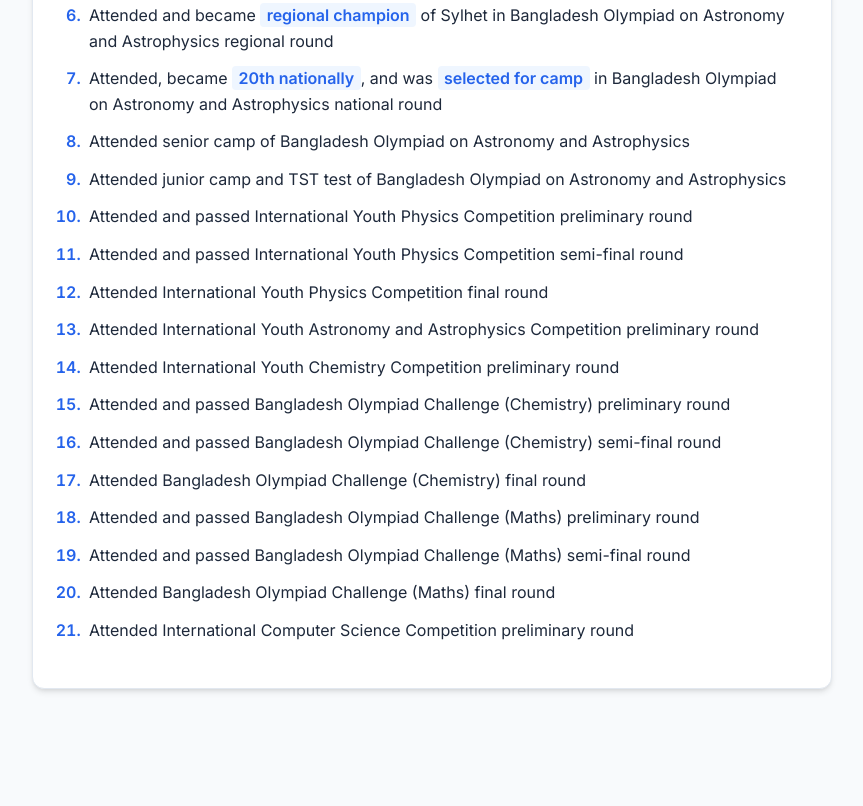
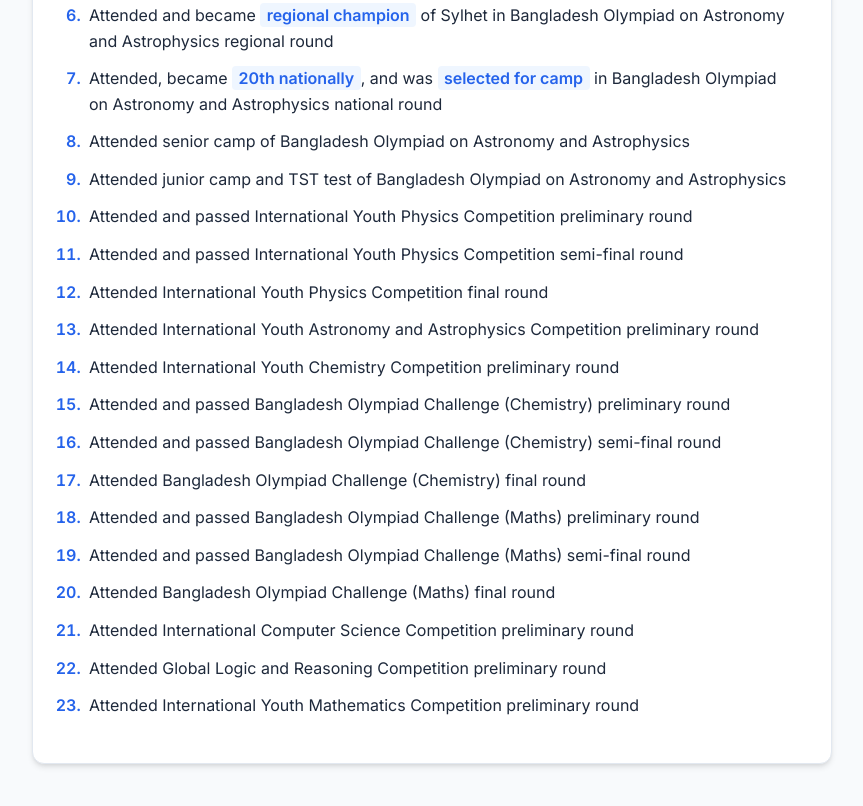
Before and after one commit to KhondkarTausifElahi/K-Tausif-Elahi, a plain HTML site: page index.html in a window 1280 px wide. Shown: the part 1967-2773 px from the top of the page, without its empty margins (208-1071 px from the left). Before the commit the page ends 2720 px from the top, so only its background shows below. Drawn offline with Linux system fonts and the light colour scheme.

Commit message:
Updated
Added glrc and iymc preliminaries

```diff
--- a/index.html
+++ b/index.html
@@ -4,7 +4,6 @@
     <meta charset="UTF-8">
     <meta name="viewport" content="width=device-width, initial-scale=1.0">
     <title>K. Tausif Elahi - Achievements</title>
-    <!-- Google Fonts for modern typography -->
     <link rel="preconnect" href="https://fonts.googleapis.com">
     <link rel="preconnect" href="https://fonts.gstatic.com" crossorigin>
     <link href="https://fonts.googleapis.com/css2?family=Inter:wght@300;400;500;600;700&display=swap" rel="stylesheet">
@@ -107,7 +106,7 @@
             font-weight: 600;
         }
 
-        /* Styling key highlight tags */
+        /* key achievements */
         strong {
             color: var(--primary-color);
             font-weight: 600;
@@ -198,6 +197,8 @@
                 <li>Attended and passed Bangladesh Olympiad Challenge (Maths) semi-final round</li>
                 <li>Attended Bangladesh Olympiad Challenge (Maths) final round</li>
                 <li>Attended International Computer Science Competition preliminary round</li>
+				<li>Attended Global Logic and Reasoning Competition preliminary round</li>
+				<li>Attended International Youth Mathematics Competition preliminary round</li>
             </ol>
         </section>
     </div>
```
